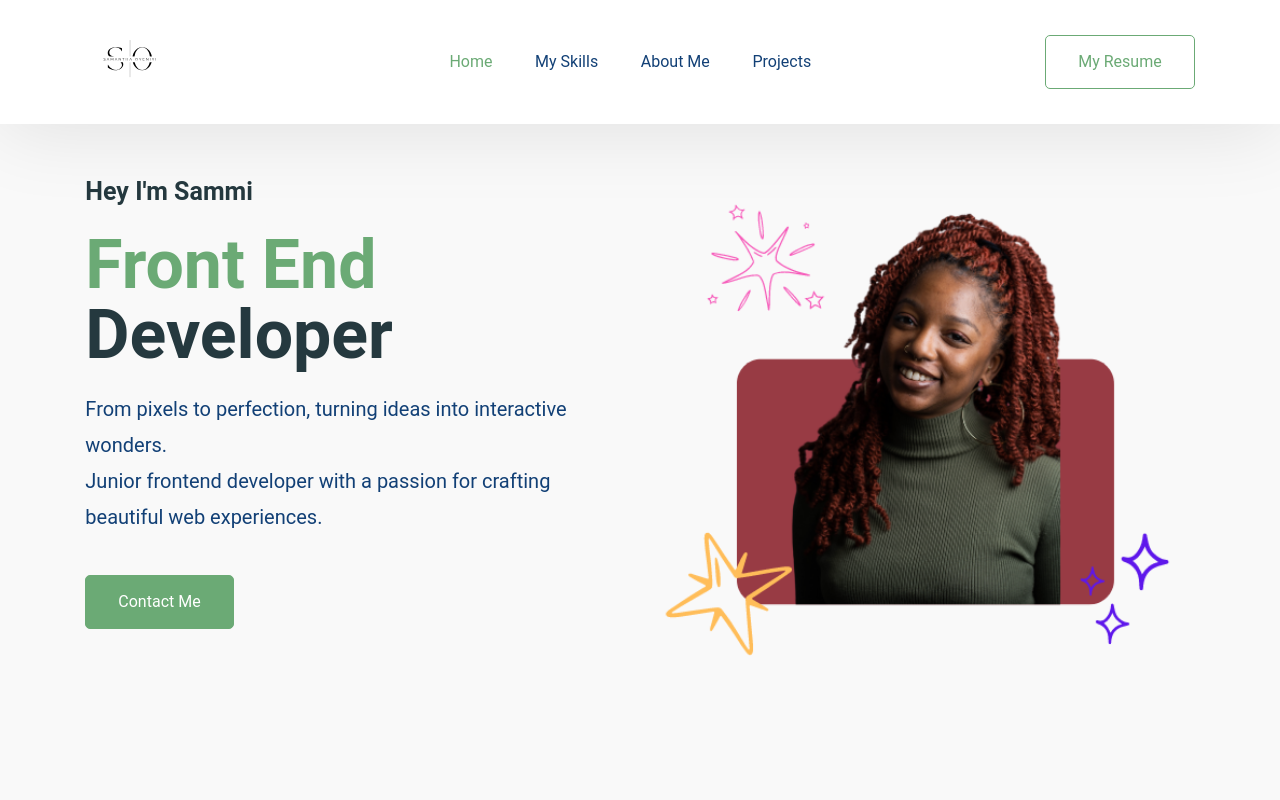
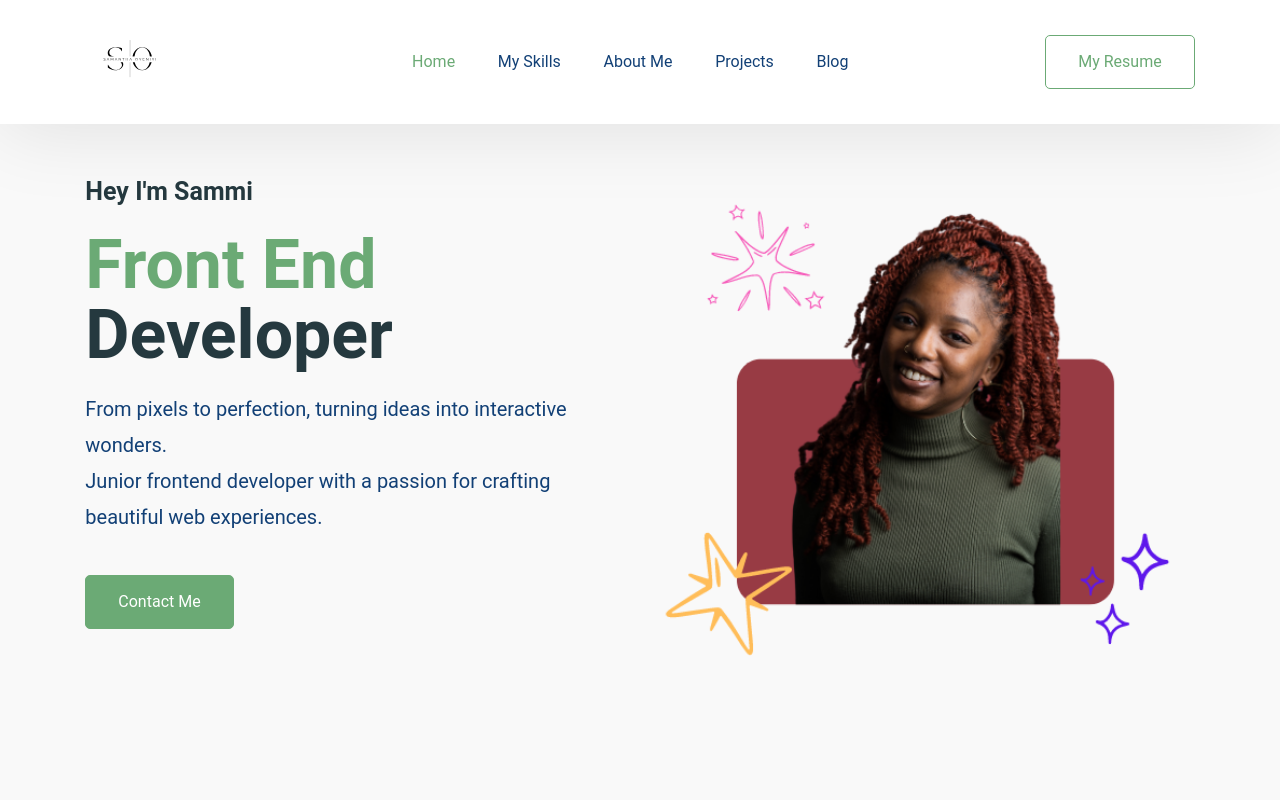
Before and after one commit to SOyeniyi801/my-portfolio, a React (Create React App) app: page / in a window 1280 px wide. Shown: the top 800 px of the page. Built offline with nearby package versions, Linux system fonts and the light colour scheme.

Commit message:
add blog link to footer & header

```diff
--- a/src/Pages/Home/Footer.jsx
+++ b/src/Pages/Home/Footer.jsx
@@ -63,23 +63,18 @@ function Footer() {
               </Link>
             </li>
             <li>
-              <Link
-                activeClass="navbar-active-content"
-                spy={true}
-                smooth={true}
-                offset={-70}
-                duration={500}
-                to="testimonial"
-                className="text-md"
-              >
-                Testimonials
-              </Link>
+              <a
+                href="#"
+                className="navbar-content"
+                target="_blank"
+                rel="noreferrer"
+              > Blog</a>
             </li>
           </ul>
         </div>
         <div className="footer-social-icon">
           <ul>
-          <li>
+            <li>
               <a
                 href="https://www.linkedin.com/in/samantha-oyeniyi-6384705a"
                 className="navbar-content"
@@ -109,11 +104,15 @@ function Footer() {
                 target="_blank"
                 rel="noreferrer"
               >
-                <svg xmlns="http://www.w3.org/2000/svg" width="32" height="32" viewBox="0 0 24 24">
-                    <path fill="none" d="M0 0h24v24H0z"/>
-                    <path d="M12 0C5.383 0 0 5.383 0 12c0 5.303 3.438 9.8 8.21 11.386.6.11.793-.258.793-.577 0-.285-.01-1.04-.015-2.04-3.348.726-4.042-1.613-4.042-1.613-.546-1.385-1.332-1.755-1.332-1.755-1.088-.743.083-.728.083-.728 1.205.085 1.838 1.236 1.838 1.236 1.07 1.835 2.81 1.305 3.495.997.108-.77.417-1.3.76-1.6-2.665-.3-5.466-1.332-5.466-5.93 0-1.313.47-2.38 1.236-3.22-.126-.303-.536-1.524.116-3.176 0 0 1.007-.322 3.3 1.23a11.38 11.38 0 012.99-.403c1.013.007 2.035.136 2.99.403 2.29-1.553 3.295-1.23 3.295-1.23.654 1.652.244 2.873.118 3.176.77.84 1.234 1.907 1.234 3.22 0 4.61-2.807 5.627-5.48 5.922.43.372.818 1.103.818 2.222 0 1.605-.015 2.896-.015 3.287 0 .32.19.695.8.575C20.566 21.796 24 17.3 24 12c0-6.617-5.383-12-12-12z"/>
+                <svg
+                  xmlns="http://www.w3.org/2000/svg"
+                  width="32"
+                  height="32"
+                  viewBox="0 0 24 24"
+                >
+                  <path fill="none" d="M0 0h24v24H0z" />
+                  <path d="M12 0C5.383 0 0 5.383 0 12c0 5.303 3.438 9.8 8.21 11.386.6.11.793-.258.793-.577 0-.285-.01-1.04-.015-2.04-3.348.726-4.042-1.613-4.042-1.613-.546-1.385-1.332-1.755-1.332-1.755-1.088-.743.083-.728.083-.728 1.205.085 1.838 1.236 1.838 1.236 1.07 1.835 2.81 1.305 3.495.997.108-.77.417-1.3.76-1.6-2.665-.3-5.466-1.332-5.466-5.93 0-1.313.47-2.38 1.236-3.22-.126-.303-.536-1.524.116-3.176 0 0 1.007-.322 3.3 1.23a11.38 11.38 0 012.99-.403c1.013.007 2.035.136 2.99.403 2.29-1.553 3.295-1.23 3.295-1.23.654 1.652.244 2.873.118 3.176.77.84 1.234 1.907 1.234 3.22 0 4.61-2.807 5.627-5.48 5.922.43.372.818 1.103.818 2.222 0 1.605-.015 2.896-.015 3.287 0 .32.19.695.8.575C20.566 21.796 24 17.3 24 12c0-6.617-5.383-12-12-12z" />
                 </svg>
-
               </a>
             </li>
           </ul>
--- a/src/Pages/Home/Navbar.jsx
+++ b/src/Pages/Home/Navbar.jsx
@@ -100,6 +100,14 @@ function Navbar() {
               Projects
             </Link>
           </li>
+          <li>
+              <a
+                href="#"
+                className="navbar-content"
+                target="_blank"
+                rel="noreferrer"
+              > Blog</a>
+            </li>
         </ul>
       </div>
       <a
```
